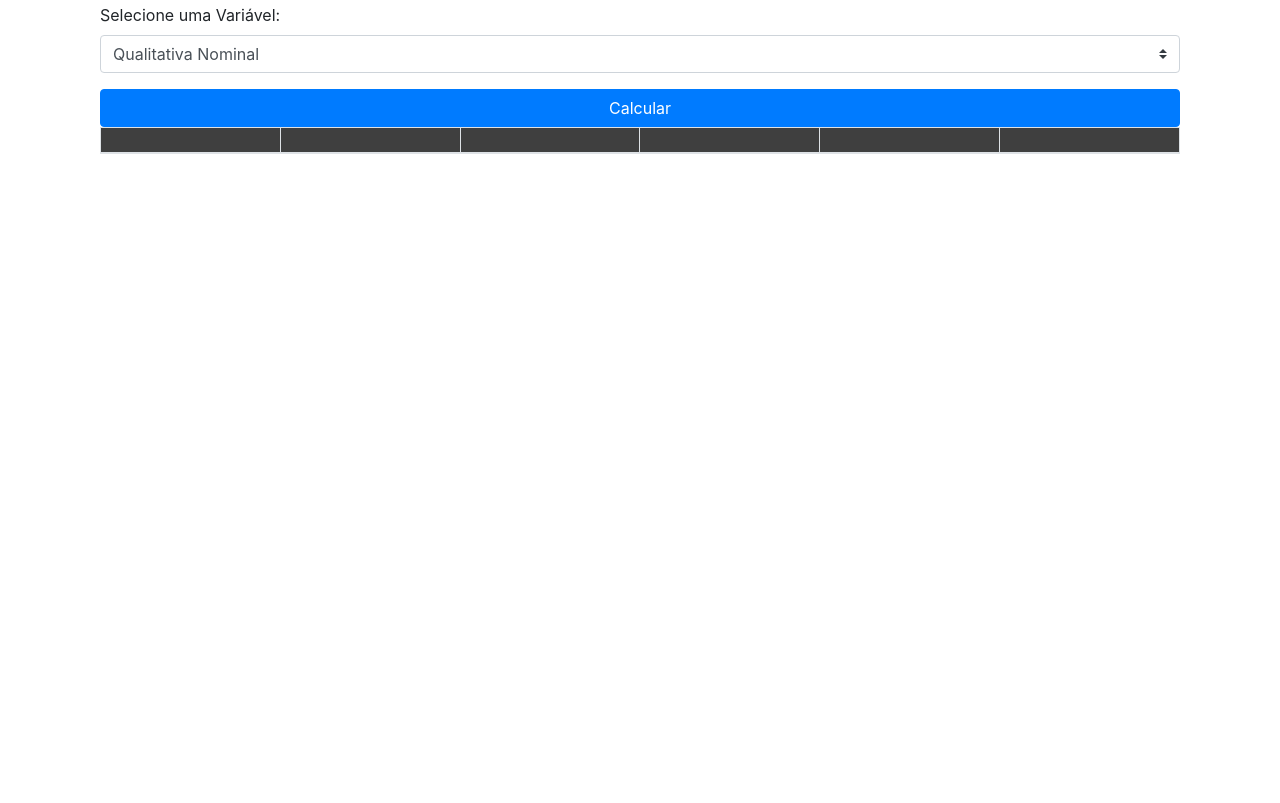
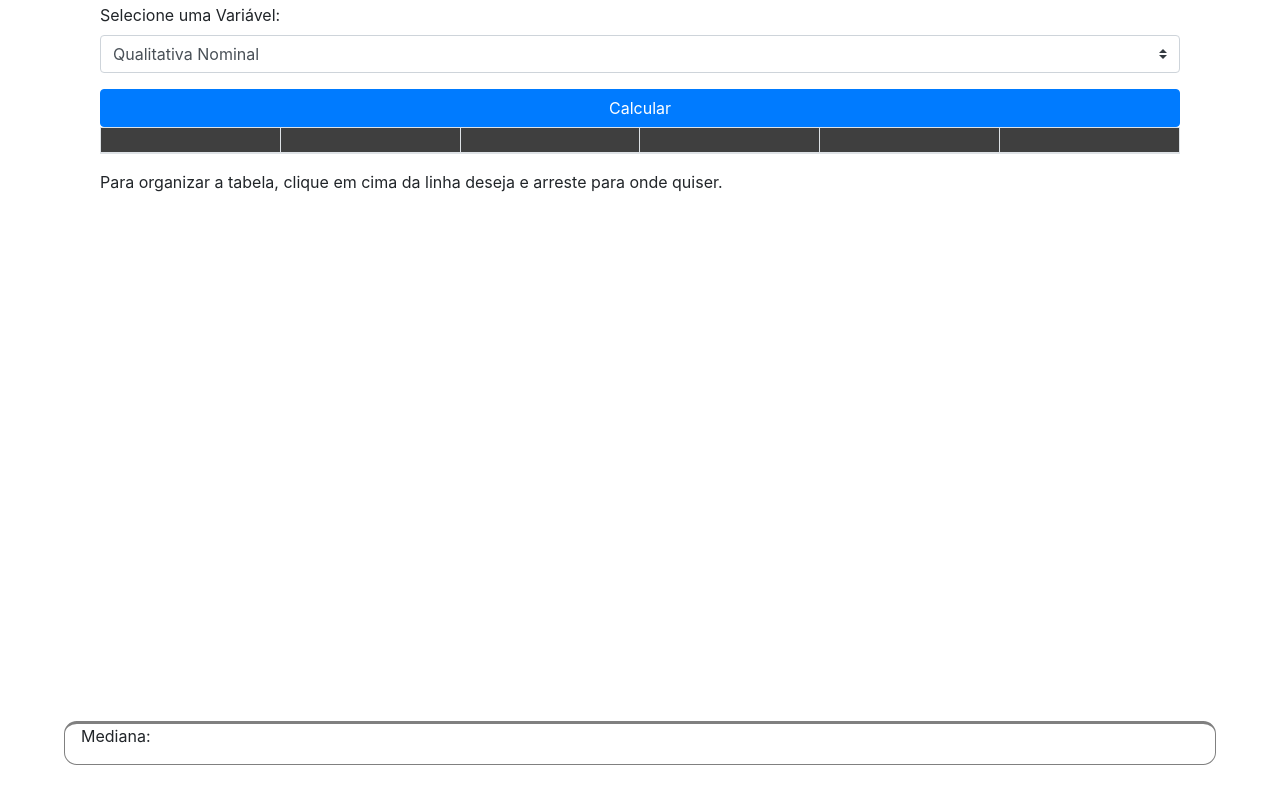
Before and after one commit to JoaoRodrigues94/estatistica, a plain HTML site: page index.html in a window 1280 px wide. Shown: the part 447-1250 px from the top of the page. Before the commit the page ends 1179 px from the top, so only its background shows below. Drawn offline with nearby package versions, Linux system fonts and the light colour scheme.

Commit message:
Arquivos corrigidos

```diff
--- a/app.js
+++ b/app.js
@@ -112,6 +112,7 @@ function Dados() {
         }
       }
     }
+    mediana(nomesVetor)
     criarLinha()
   }
 
@@ -548,19 +549,16 @@ function Dados() {
       }
     });
 
+    function mediana(nomesVetor){
+      let aux = nomesVetor.length / 2
+      if (nomesVetor.length % 2 == 0){
+        document.getElementById('median').innerHTML = nomesVetor[aux] + "e" + nomesVetor[aux + 1]
+      } else {
+        document.getElementById('median').innerHTML = nomesVetor[aux.toFixed]}
+      }
 
   }
 }
-
-
-
-
-
-
-
-
-
-
 
 function moveLinhas(nLinha, direcao, botao){
   var vetor1 = [] //vetor linha do botao q foi clikado
@@ -639,3 +637,27 @@ function moveLinhas(nLinha, direcao, botao){
 
 
 }
+
+function mediana(nomesVetor){
+  if(document.getElementById('s1').value == 'Qualitativa Nominal') {
+    let acm = 0
+    let pos = [0,1]
+    let metade = 0
+    for(x in nomesVetor){
+      acm++
+    }
+    acm += 1 //porque o vetor começa do 0, então pra considerar a casa que seria 0 adicionei +1.
+    metade = acm/2
+
+    if(metade % 2 == 0){
+      pos[0] = nomesVetor[0][metade]
+      pos[1] = nomesVetor[0][metade + 1]
+      document.getElementById('median').innerHTML = pos[0] + '; ' + pos[1]
+    } else{
+      pos[0] = nomesVetor[0][metade + 1]
+      document.getElementById('median').innerHTML = pos[0]
+    }
+
+  }
+
+}
--- a/index.html
+++ b/index.html
@@ -4,13 +4,7 @@
     <meta charset="UTF-8">
     <script src='app.js'></script>
 	<title>Grupo 3</title>
-	<!--
-	<script src="https://ajax.googleapis.com/ajax/libs/jquery/2.1.1/jquery.min.js"></script>
-	<script src="https://ajax.googleapis.com/ajax/libs/angularjs/1.2.23/angular.min.js"></script>
-	<link rel="stylesheet" href="https://maxcdn.bootstrapcdn.com/bootstrap/3.3.7/css/bootstrap.min.css" integrity="sha384-BVYiiSIFeK1dGmJRAkycuHAHRg32OmUcww7on3RYdg4Va+PmSTsz/K68vbdEjh4u" crossorigin="anonymous">
-	<script src="https://code.jquery.com/ui/1.12.1/jquery-ui.js"></script>
-	<script src="https://cdnjs.cloudflare.com/ajax/libs/angular-ui-sortable/0.16.1/sortable.js"></script>
-	-->
+
 	<!--Gráfico-->
 	<script src="https://code.jquery.com/jquery-3.1.1.min.js"></script>
 	<script src="https://code.highcharts.com/highcharts-more.js"></script>
@@ -111,6 +105,7 @@
 
 			    </tbody>
 			</table>
+			<p>Para organizar a tabela, clique em cima da linha deseja e arreste para onde quiser.</p>
 		</div>
 	</div>
 	<figure class="highcharts-figure">
@@ -125,5 +120,10 @@
 
 	  </figure>
 	<script src="https://stackpath.bootstrapcdn.com/bootstrap/4.5.2/js/bootstrap.min.js" integrity="sha384-B4gt1jrGC7Jh4AgTPSdUtOBvfO8shuf57BaghqFfPlYxofvL8/KUEfYiJOMMV+rV" crossorigin="anonymous"></script>
+	<div class="media-content" onload="mediana()">
+		<p>
+			Mediana: <label id="median"></label>
+		</p>
+	</div>
 </body>
 </html>
--- a/style.css
+++ b/style.css
@@ -144,3 +144,13 @@ th{
   .highcharts-data-table tr:hover {
     background: #f1f7ff;
   }
+
+  .media-content {
+    width: 100%;
+    max-width: 72rem;
+    border-radius: .8rem;
+    margin: -3.2rem auto 3.2rem;
+    padding-left: 1rem;
+    border:1px solid gray;
+    border-top:3px solid gray;
+  }
```
